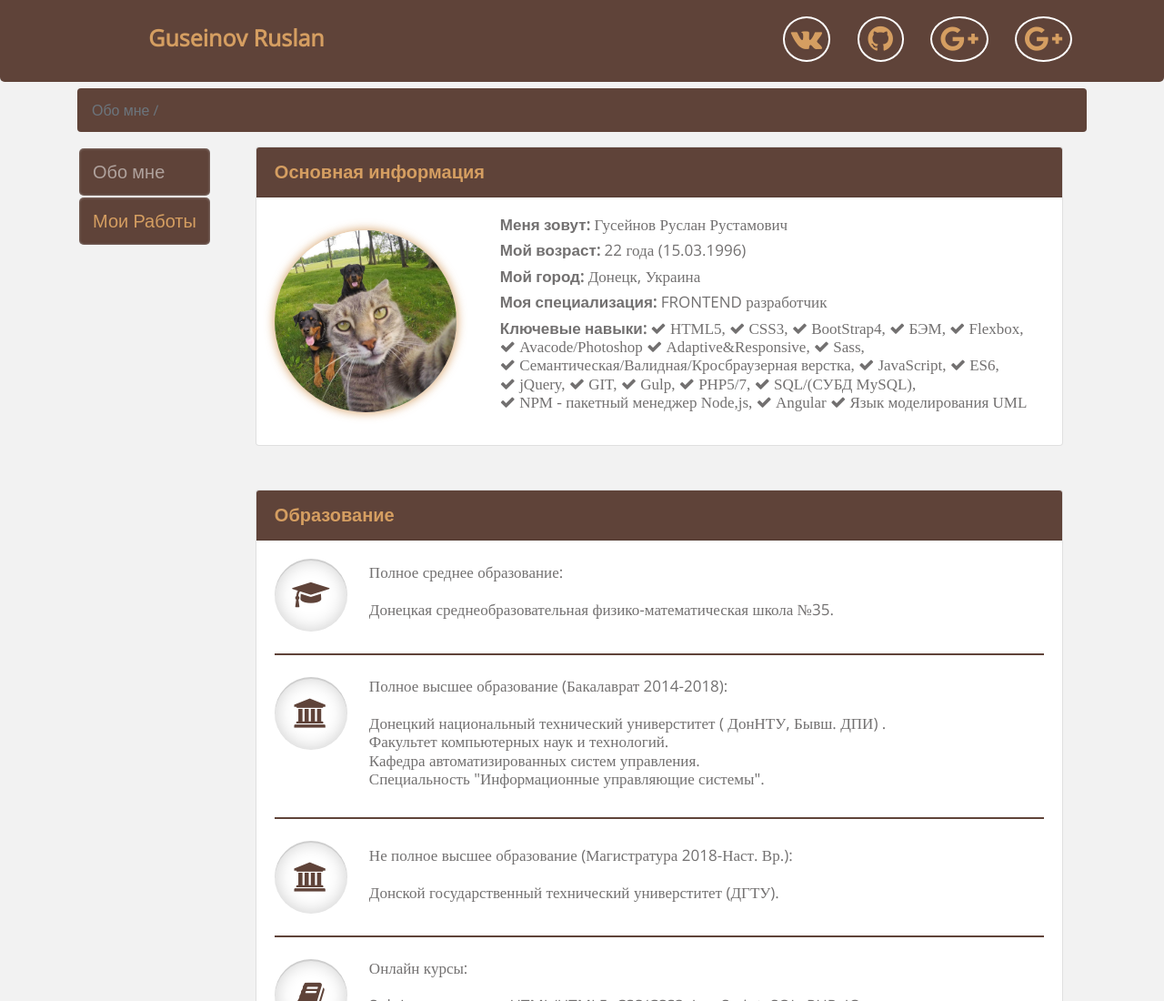
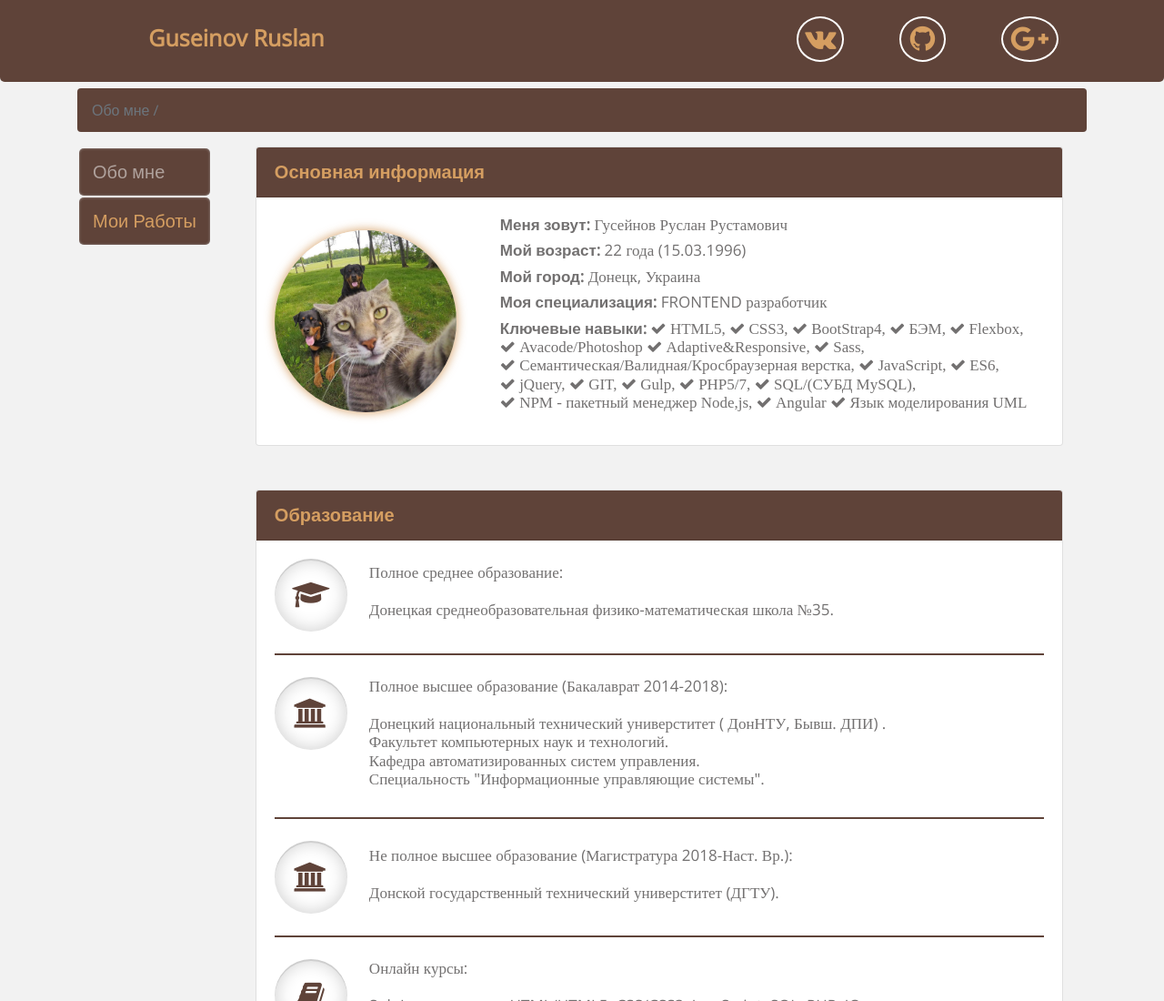
Before and after one commit to airkross/portfolio, a plain HTML site: page index.html in a window 1280 px wide. Shown: the top 1100 px of the page at 91% size. Drawn offline with nearby package versions, Linux system fonts and the light colour scheme; a script that the page names is missing.

Commit message:
исправлен код

```diff
--- a/index.html
+++ b/index.html
@@ -42,9 +42,6 @@
             </a>
             <a href="https://github.com/airkross" target="_blank" class="box-icons__github">
               <i class="fa fa-github fa-2x"></i>
-            </a>
-            <a href="mailto:airkross123@gmail.com" target="_blank" class="box-icons__google">
-              <i class="fa fa-google-plus fa-2x" aria-hidden="true"></i>
             </a>
             <a href="mailto:airkross123@gmail.com" target="_blank" class="box-icons__google">
               <i class="fa fa-google-plus fa-2x" aria-hidden="true"></i>
```
